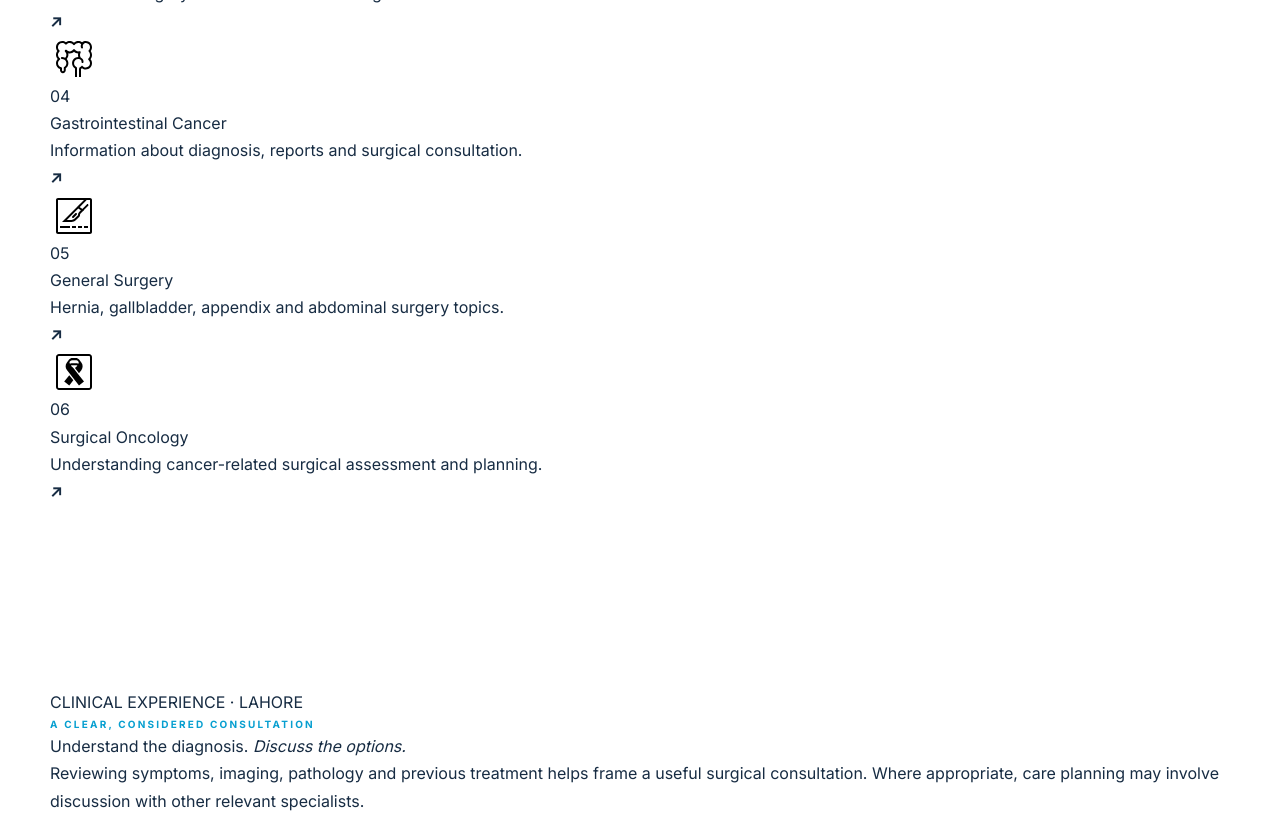
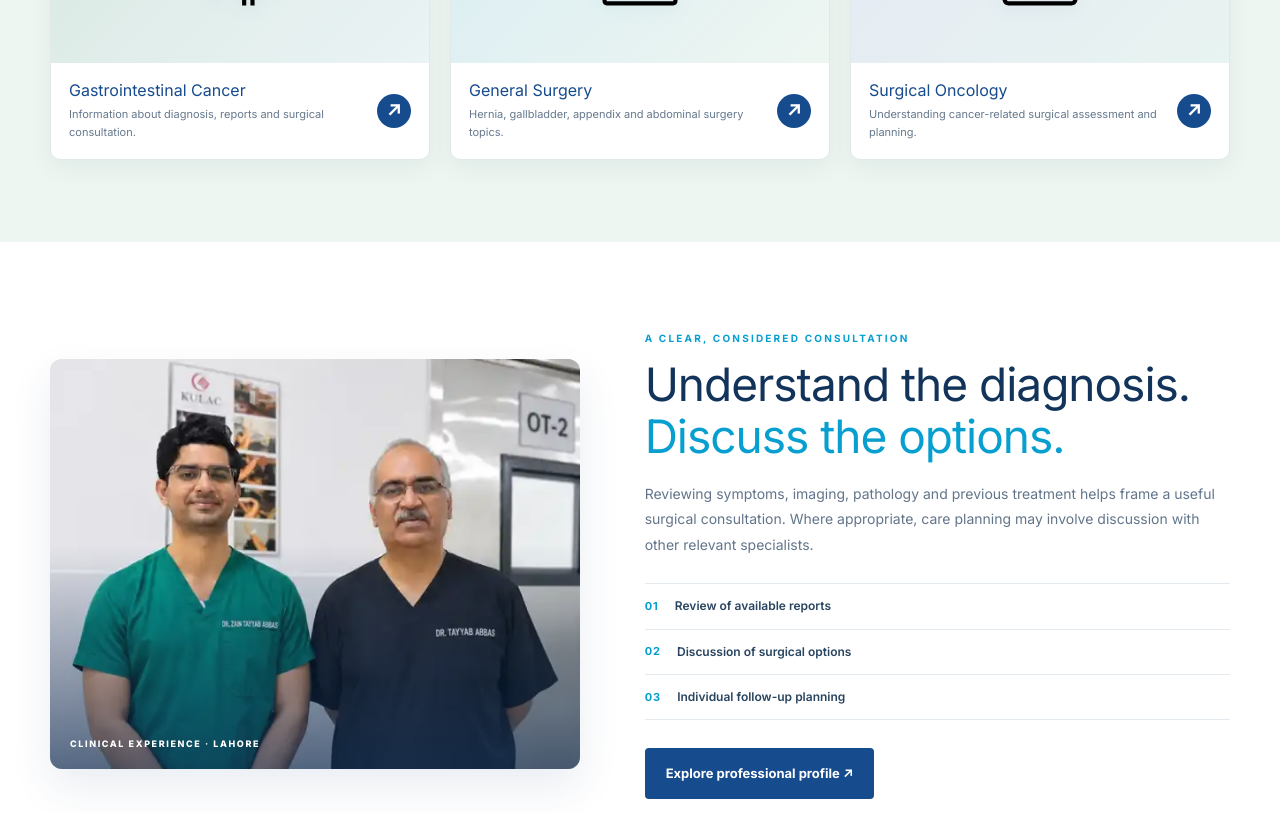
Before and after one commit to franklinctapley-del1122/Drzaintayyababbas, a Next.js app: page / in a window 1280 px wide. Shown: the part 3680-4493 px from the top of the page. Built offline with nearby package versions, Linux system fonts and the light colour scheme.

Commit message:
Style treatment cards and clinical consultation feature

```diff
--- a/app/globals.css
+++ b/app/globals.css
@@ -598,3 +598,38 @@ body{background:#fff;color:#172c43}
  .strip-grid>div{padding:15px 0;border-right:0;border-bottom:1px solid #ffffff22}
  .strip-grid strong{font-size:16px}
 }
+
+
+/* Treatment showcase and clinical feature inspired by second reference set */
+.treatment-showcase{background:#eef6f1;padding:76px 0 82px}
+.treatment-showcase-head{display:flex;align-items:end;justify-content:space-between;gap:25px;margin-bottom:30px}
+.treatment-showcase-head h2{font-family:'Inter',Arial,sans-serif;font-size:clamp(29px,3.6vw,43px);line-height:1.15;letter-spacing:-.8px;color:#12345a;margin:9px 0}
+.treatment-showcase-head p{font-size:13px;color:#61768a;margin:0}
+.treatment-view-all{background:#164b8e;white-space:nowrap}
+.treatment-card-grid{display:grid;grid-template-columns:repeat(3,minmax(0,1fr));gap:20px}
+.treatment-card{display:flex;flex-direction:column;min-width:0;background:#fff;border:1px solid #e0e9e5;border-radius:10px;overflow:hidden;box-shadow:0 8px 24px #153b5610;transition:transform .2s,box-shadow .2s}
+.treatment-card:hover{transform:translateY(-4px);box-shadow:0 15px 32px #153b561b}
+.treatment-card-image{height:190px;position:relative;display:grid;place-items:center;background:linear-gradient(135deg,#d9edf3,#eef6f1)}
+.treatment-card:nth-child(2n) .treatment-card-image{background:linear-gradient(135deg,#d9e9e2,#eaf3f5)}
+.treatment-card:nth-child(3n) .treatment-card-image{background:linear-gradient(135deg,#e4e9f3,#e8f4f1)}
+.treatment-card-image img{width:100px;height:100px;object-fit:contain;filter:drop-shadow(0 5px 8px #164b8e16)}
+.treatment-card-image span{position:absolute;top:13px;left:16px;color:#477a8c;font-size:10px;letter-spacing:1.5px;font-weight:800}
+.treatment-card-label{display:flex;align-items:center;justify-content:space-between;gap:12px;padding:17px 18px;flex:1}
+.treatment-card-label h3{font-size:16px;line-height:1.3;color:#164b8e;margin:0 0 6px}
+.treatment-card-label p{font-size:11px;line-height:1.6;color:#65788d;margin:0}
+.treatment-card-label>b{width:34px;height:34px;flex:0 0 34px;border-radius:50%;display:grid;place-items:center;background:#164b8e;color:#fff;font-size:19px}
+.precision-feature{background:#fff;padding:88px 0}
+.precision-feature-grid{display:grid;grid-template-columns:.95fr 1.05fr;gap:65px;align-items:center}
+.precision-feature-art{height:410px;position:relative;overflow:hidden;border-radius:12px;background:#dbe8ef;box-shadow:0 18px 42px #123f7918}
+.precision-feature-art:after{content:"";position:absolute;inset:45% 0 0;background:linear-gradient(transparent,#102d53a8)}
+.precision-feature-art>span{position:absolute;z-index:1;left:20px;bottom:18px;color:#fff;font-size:9px;letter-spacing:1.6px;font-weight:800}
+.precision-feature-copy h2{font-size:clamp(32px,3.8vw,46px);line-height:1.13;letter-spacing:-1px;color:#12345a;margin:12px 0 18px}
+.precision-feature-copy h2 em{color:#079fd0;font-style:normal}
+.precision-feature-copy>p{font-size:14px;line-height:1.85;color:#63758a}
+.precision-benefits{display:grid;grid-template-columns:1fr;gap:0;margin:25px 0 28px;border-top:1px solid #e4ebf0}
+.precision-benefits>div{display:flex;align-items:center;gap:16px;padding:12px 0;border-bottom:1px solid #e4ebf0}
+.precision-benefits b{font-size:11px;color:#079fd0;letter-spacing:1px}
+.precision-benefits span{font-size:12px;color:#29445f;font-weight:600}
+.precision-feature-copy .button{background:#164b8e;border-radius:4px}
+@media(max-width:800px){.treatment-card-grid{grid-template-columns:repeat(2,minmax(0,1fr))}.precision-feature-grid{grid-template-columns:1fr;gap:32px}.precision-feature-art{height:360px}}
+@media(max-width:600px){.treatment-showcase{padding:52px 0}.treatment-showcase-head{align-items:flex-start;flex-direction:column}.treatment-view-all{width:100%}.treatment-card-grid{grid-template-columns:1fr;gap:13px}.treatment-card-image{height:155px}.treatment-card-image img{width:84px;height:84px}.treatment-card-label{padding:14px}.treatment-card-label h3{font-size:15px}.precision-feature{padding:54px 0}.precision-feature-art{height:310px}.precision-feature-copy h2{font-size:34px}}
```
